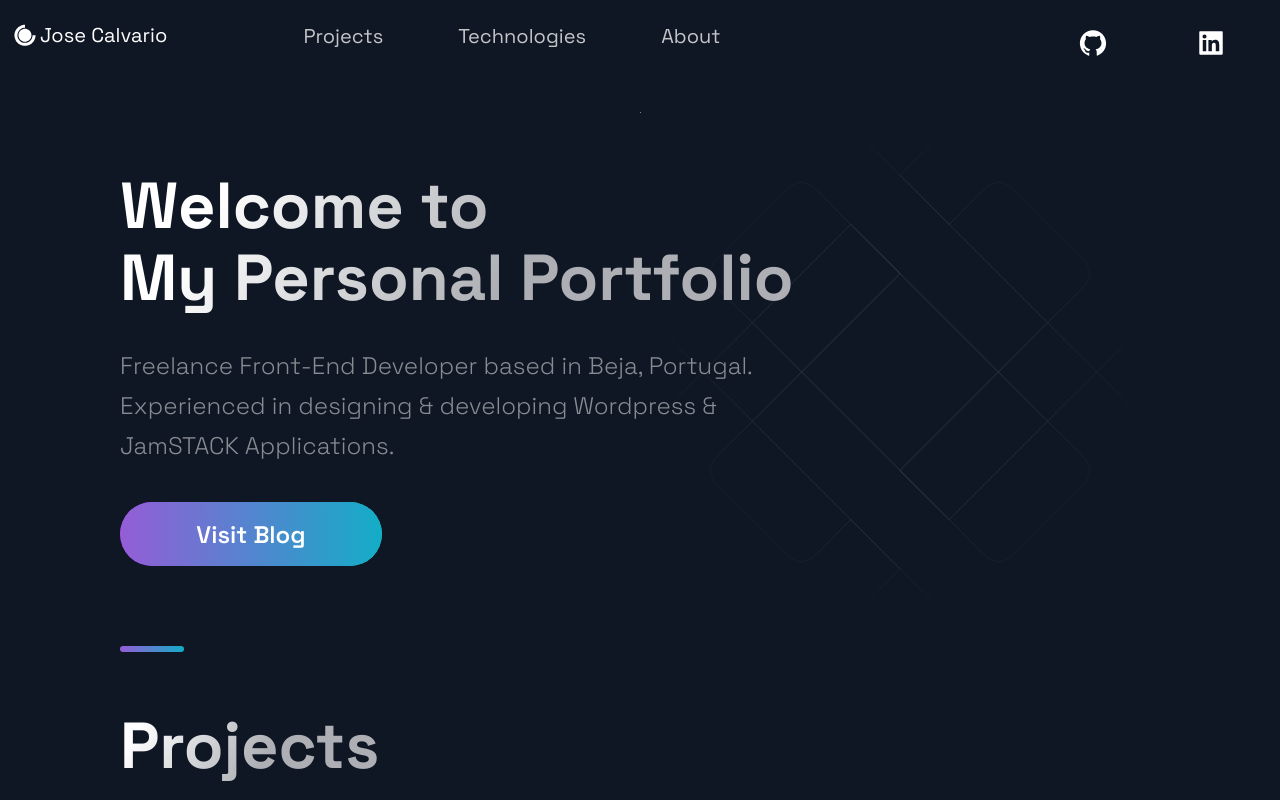
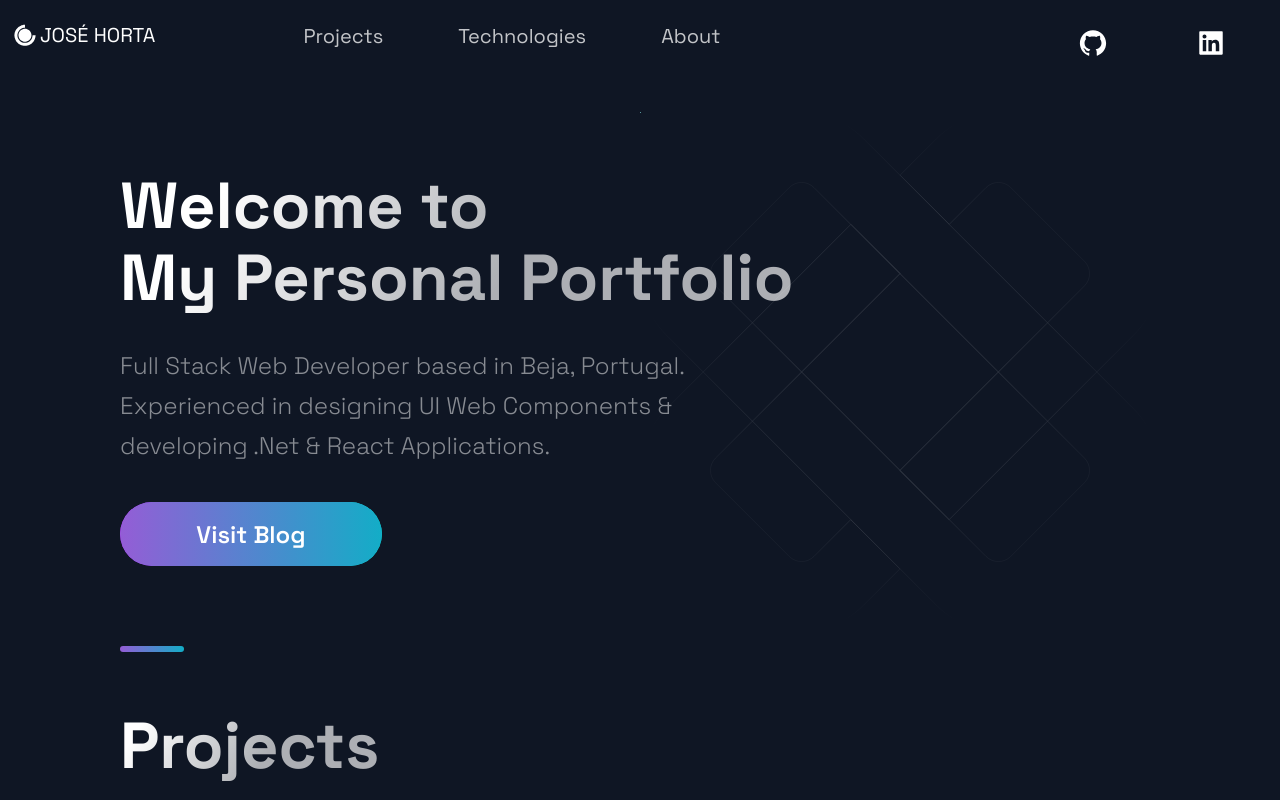
Before and after one commit to Joshhortt/portfolio-app, a Next.js app: page / in a window 1280 px wide. Shown: the top 800 px of the page. Built offline with nearby package versions, Linux system fonts and the light colour scheme.

Commit message:
update hero, headerm acomplishments components

```diff
--- a/src/components/Acomplishments/Acomplishments.js
+++ b/src/components/Acomplishments/Acomplishments.js
@@ -6,7 +6,7 @@ import { Box, Boxes, BoxNum, BoxText } from './AcomplishmentsStyles';
 const data = [
   { number: 8, text: 'Open Source Projects'},
   { number: 16, text: 'Github Pull Requests', },
-  { number: 129, text: 'Github Repositories', },
+  { number: 132, text: 'Github Repositories', },
   { number: 3, text: 'Github Stars', }
 ];
 
--- a/src/components/Footer/Footer.js
+++ b/src/components/Footer/Footer.js
@@ -14,8 +14,8 @@ const Footer = () => {
         </LinkColumn>
         <LinkColumn>
           <LinkTitle>Email</LinkTitle>
-          <LinkItem href="mailto:josecalvario@gmail.com">
-            josecalvario@gmail.com
+          <LinkItem href="mailto:joshhortt@yahoo.com">
+            joshhortt@yahoo.com
           </LinkItem>
         </LinkColumn>
       </LinkList>
@@ -30,6 +30,9 @@ const Footer = () => {
           <SocialIcons href="https://www.linkedin.com/in/jose-calvario/">
             <AiFillLinkedin size="3rem" />
           </SocialIcons>
+          {/* <SocialIcons href="https://www.linkedin.com/in/jose-calvario/">
+            <AiFillLinkedin size="3rem" />
+          </SocialIcons> */}
         </SocialContainer>
       </SocialIconsContainer>
     </FooterWrapper>
--- a/src/components/Header/Header.js
+++ b/src/components/Header/Header.js
@@ -10,7 +10,8 @@ const Header = () =>  (
    <Div1>
      <Link href="/">
        <a style={{ display: "flex", alignItems: "center", color: 'white', marginBottom: '20px' }}>
-         <DiCssdeck size="3rem" /> <Span>Jose Calvario</Span>
+         <DiCssdeck size="3rem" /> <Span>JOSÉ HORTA</Span>
+
        </a>
      </Link>
    </Div1>
--- a/src/components/Hero/Hero.js
+++ b/src/components/Hero/Hero.js
@@ -12,8 +12,8 @@ const Hero = (props) => (
         My Personal Portfolio
       </SectionTitle>
       <SectionText>
-        Freelance Front-End Developer based in Beja, Portugal.
-        Experienced in designing & developing Wordpress & JamSTACK Applications.<br/>
+      Full Stack Web Developer based in Beja, Portugal.
+      Experienced in designing UI Web Components & developing .Net & React Applications.<br/>
       </SectionText>
       <Button onClick={() => window.location = 'https://jahc.vercel.app/'}>Visit Blog</Button>
     </LeftSection>
```
Also changed, not shown: 2 other files (tests, documents, lock files or other folders).
